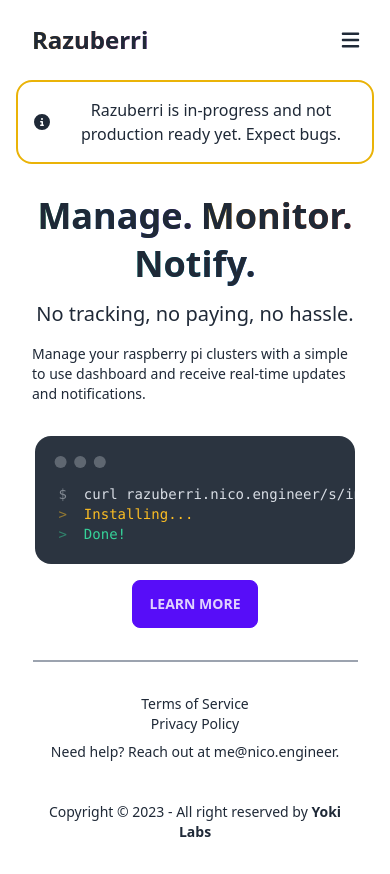
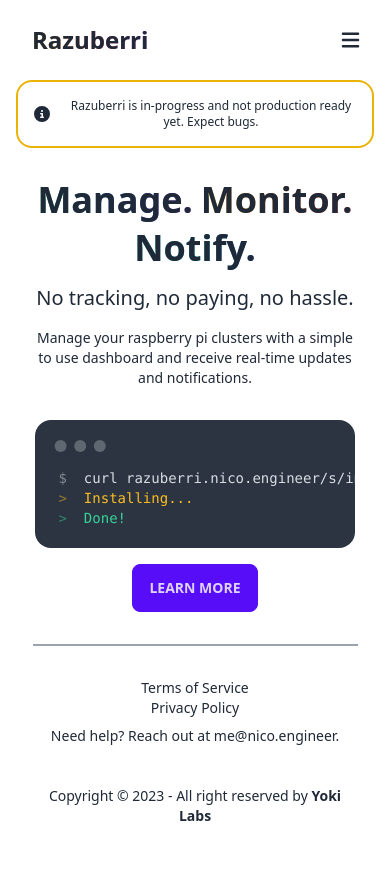
Before and after one commit to zaida04/razuberri, a Next.js app in the folder apps/landing/: page / in a window 390 px wide. Built offline with nearby package versions, Linux system fonts and the light colour scheme.

Commit message:
chore: change sizing

```diff
--- a/apps/landing/src/pages/index.tsx
+++ b/apps/landing/src/pages/index.tsx
@@ -11,7 +11,7 @@ export default function HomePage() {
     return <Layout>
         <div className="alert flex flex-row bg-white border-2 border-yellow-500 md:text-sm">
             <FontAwesomeIcon icon={faInfoCircle} fixedWidth />
-            <span>Razuberri is in-progress and not production ready yet. Expect bugs.</span>
+            <span className="text-xs md:text-md">Razuberri is in-progress and not production ready yet. Expect bugs.</span>
         </div>
         <div className="hero h-[55vh] md:h-[70vh]">
             <div className="hero-content flex-col">
@@ -33,7 +33,7 @@ export default function HomePage() {
                     </h1>
                 </div>
                 <h3>No tracking, no paying, no hassle.</h3>
-                <p>Manage your raspberry pi clusters with a simple to use dashboard and receive real-time updates and notifications.</p>
+                <p className="text-center justify-center">Manage your raspberry pi clusters with a simple to use dashboard and receive real-time updates and notifications.</p>
                 <div className="mockup-code text-sm w-[20rem] md:w-[40rem] mt-4">
                     <div className="flex flex-row justify-between">
                         <pre data-prefix="$">
```
